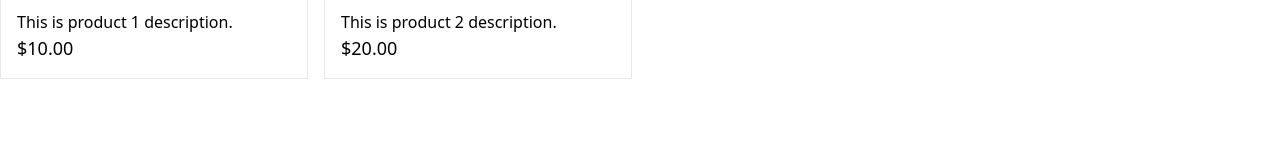
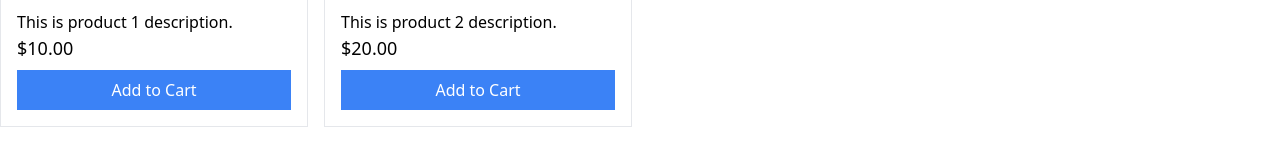
Before and after one commit to Rubenbaral/CloudShopper-Hub, a React (Create React App) app in the folder ecommerce-platform/frontend/: page /products in a window 1280 px wide. Shown: the part 317-477 px from the top of the page. Built offline with nearby package versions, Linux system fonts and the light colour scheme.

Commit message:
Added Add to Cart functionality to Product component

```diff
--- a/ecommerce-platform/frontend/src/components/Product.js
+++ b/ecommerce-platform/frontend/src/components/Product.js
@@ -2,14 +2,16 @@
 
 import React from 'react';
 
-const Product = ({ product }) => {
+const Product = ({ product, onAddToCart }) => {
   return (
     <div className="border p-4 flex flex-col">
       <img src={product.image} alt={product.name} className="mb-2" />
       <h2 className="text-lg font-bold mb-2">{product.name}</h2>
       <p className="flex-1">{product.description}</p>
       <p className="text-lg">{product.price}</p>
-      {/* Add to Cart Button */}
+      <button onClick={() => onAddToCart(product)} className="bg-blue-500 text-white p-2 mt-2">
+        Add to Cart
+      </button>
     </div>
   );
 };
```
